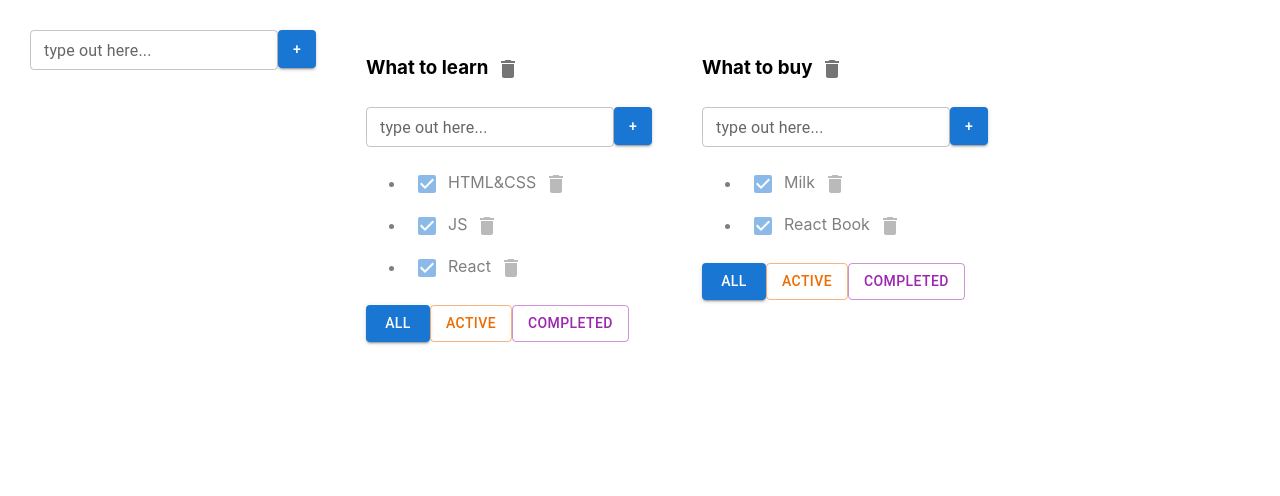
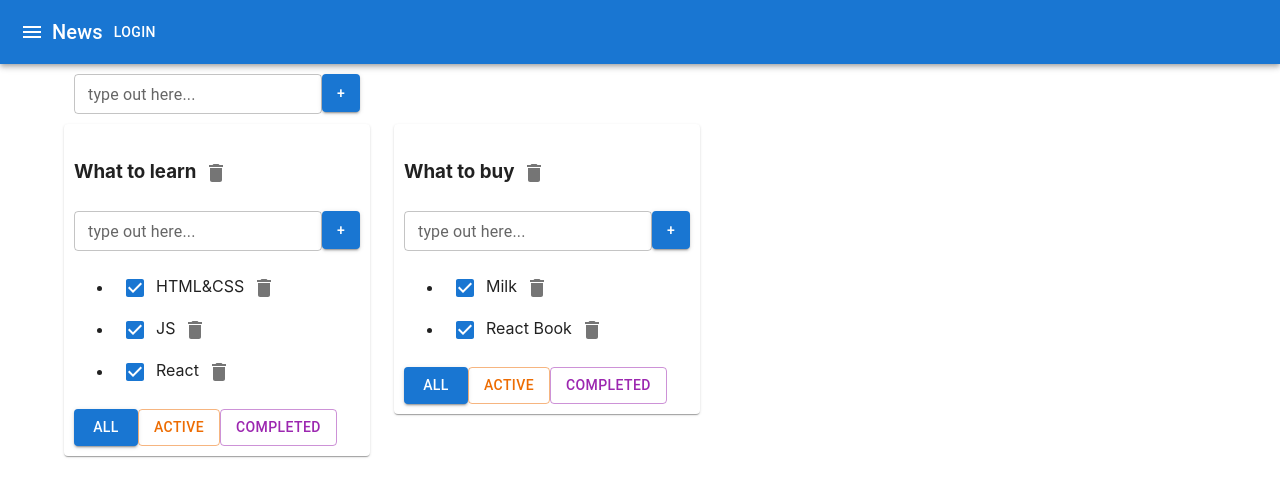
Before and after one commit to Kattekly/Todolist2, a React (Create React App) app: page / in a window 1280 px wide. Shown: the top 496 px of the page. Built offline with nearby package versions, Linux system fonts and the light colour scheme.

Commit message:
Lessons-7

```diff
--- a/src/App.css
+++ b/src/App.css
@@ -1,3 +1,4 @@
+/*
 .App {
   padding: 30px;
   display: flex;
@@ -22,3 +23,4 @@
 .is-done {
   opacity: 0.5;
 }
+*/
--- a/src/App.tsx
+++ b/src/App.tsx
@@ -3,6 +3,8 @@
 import {TaskType, Todolist} from './Todolist';
 import {v1} from 'uuid';
 import {Input} from "./components/Input";
+import {AppBar, Button, Container, Grid, IconButton, Paper, Toolbar, Typography} from "@mui/material";
+import {Menu} from "@mui/icons-material";
 
 export type FilterValuesType = "all" | "active" | "completed";
 type TodolistType = {
@@ -94,17 +96,35 @@
         setTasks({...tasks, [newTodolistId]: []})
     }
 
-  function editTask (todolistId: string, taskId: string, newTitle: string) {
-    setTasks({...tasks, [todolistId] : tasks[todolistId].map((el) => el.id === taskId ? {...el, title: newTitle}: el)})
+    function editTask(todolistId: string, taskId: string, newTitle: string) {
+        setTasks({
+            ...tasks,
+            [todolistId]: tasks[todolistId].map((el) => el.id === taskId ? {...el, title: newTitle} : el)
+        })
     }
 
-  function editTodolist (todolistId: string, newTitle: string) {
-    setTodolists(todolists.map(el => el.id === todolistId ? {...el, title:newTitle} : el))
+    function editTodolist(todolistId: string, newTitle: string) {
+        setTodolists(todolists.map(el => el.id === todolistId ? {...el, title: newTitle} : el))
     }
 
     return (
         <div className="App">
+            <AppBar position="static">
+                <Toolbar>
+                    <IconButton edge="start" color="inherit" aria-label="menu">
+                        <Menu/>
+                    </IconButton>
+                    <Typography variant='h6'>
+                        News
+                    </Typography>
+                    <Button color="inherit">Login</Button>
+                </Toolbar>
+            </AppBar>
+            <Container fixed>
+                <Grid container style={{padding: "10px"}}>
                     <Input callback={addTodolist}/>
+                </Grid>
+                <Grid container spacing={3}>
                     {
                         todolists.map(tl => {
                             let allTodolistTasks = tasks[tl.id];
@@ -117,7 +137,9 @@
                                 tasksForTodolist = allTodolistTasks.filter(t => t.isDone === true);
                             }
 
-            return <Todolist
+                            return <Grid item>
+                                <Paper style={{padding: "10px"}}>
+                                    <Todolist
                                         key={tl.id}
                                         id={tl.id}
                                         title={tl.title}
@@ -131,9 +153,12 @@
                                         editTask={editTask}
                                         editTodolist={editTodolist}
                                     />
+                                </Paper>
+                            </Grid>
                         })
                     }
-
+                </Grid>
+            </Container>
         </div>
     );
 }
```
Lines whose indentation alone changed are shown as unchanged.
